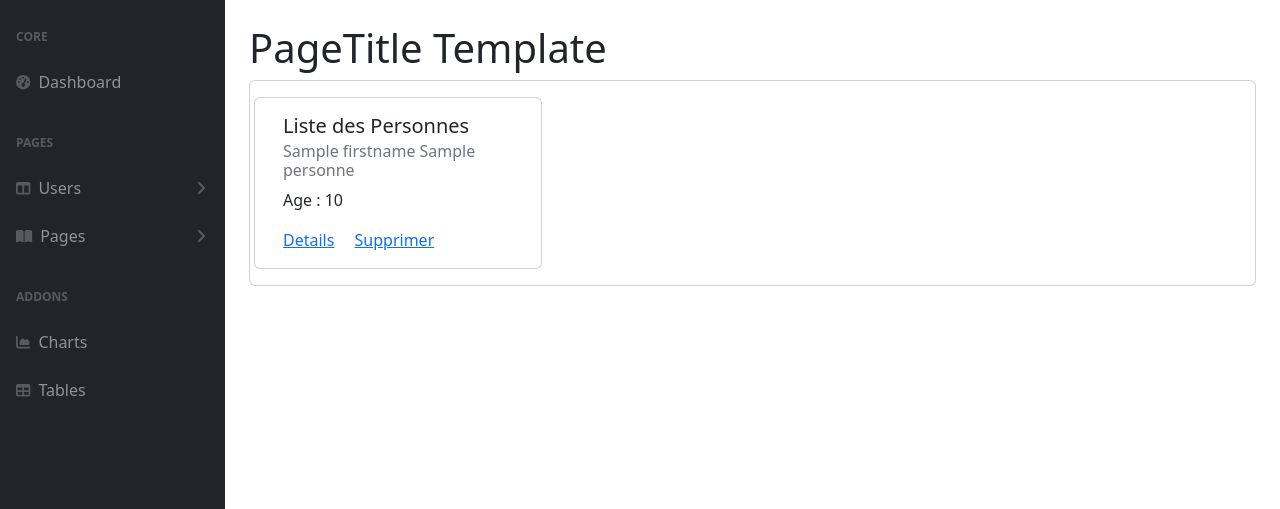
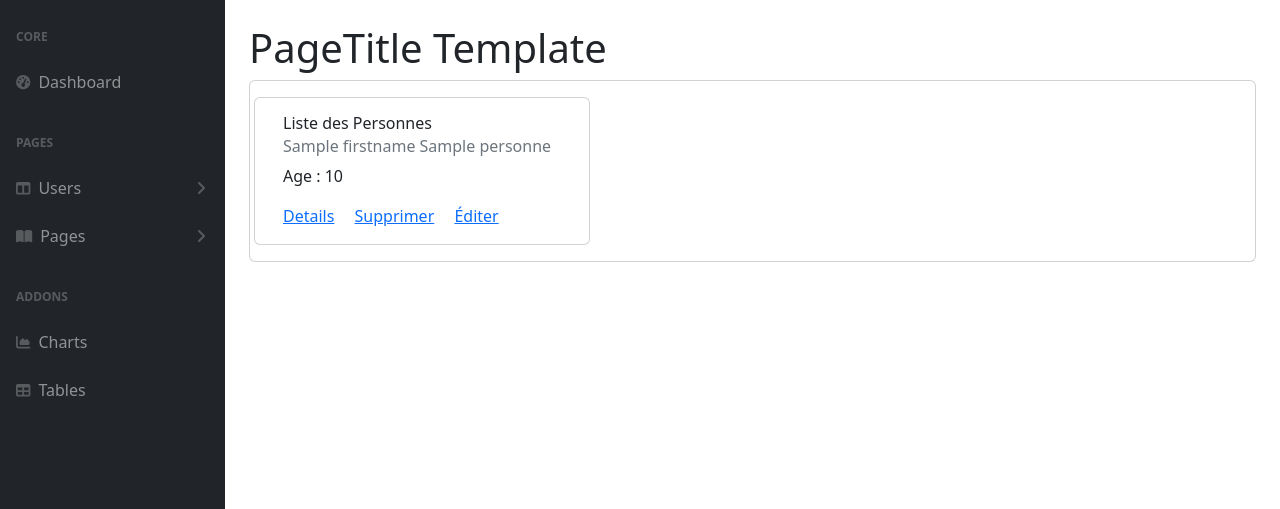
Before and after one commit to MrMic/sf6Techwall, a Symfony app: template templates/personne/index.html.twig in a window 1280 px wide. Shown: the part 56-565 px from the top of the page. Run offline with Twig, Linux system fonts and the light colour scheme; the template is opened without the code that fills it: most values are stand-ins (such as "Sample title", 1, 10 or a date in 2020); some libraries are stand-ins or nearby versions.

Commit message:
Edit form functionalities

```diff
--- a/templates/personne/index.html.twig
+++ b/templates/personne/index.html.twig
@@ -6,13 +6,14 @@
 {% block body %}
   <div class="row">
     {% for personne in personnes %}
-      <div class="card" style="width: 18rem;">
+      <div class="card" style="width: 21rem;">
         <div class="card-body">
-          <h5 class="card-title">Liste des Personnes</h5>
+          <h6 class="card-title">Liste des Personnes</h6>
           <h6 class="mb-2 card-subtitle text-muted">{{ personne.firstname }} {{ personne.name }}</h6>
           <p class="card-text">Age : {{ personne.age }}</p>
           <a href="{{ path('personne.detail', {'id': personne.id}) }}" class="card-link">Details</a>
           <a href="{{ path('personne.delete', {'id': personne.id}) }}" class="card-link">Supprimer</a>
+          <a href="{{ path('personne.edit', {'id': personne.id}) }}" class="card-link">Éditer</a>
         </div>
       </div>
     {% endfor %}
```
Also changed, not shown: src/Controller/PersonneController.php (+20 -23 lines).
